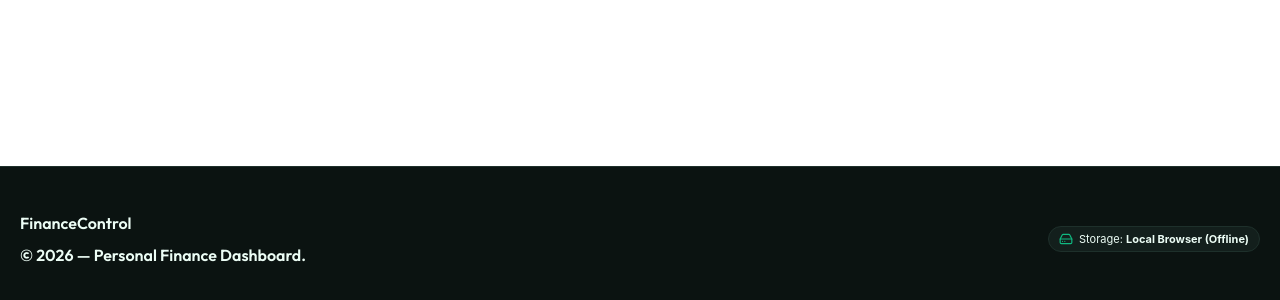
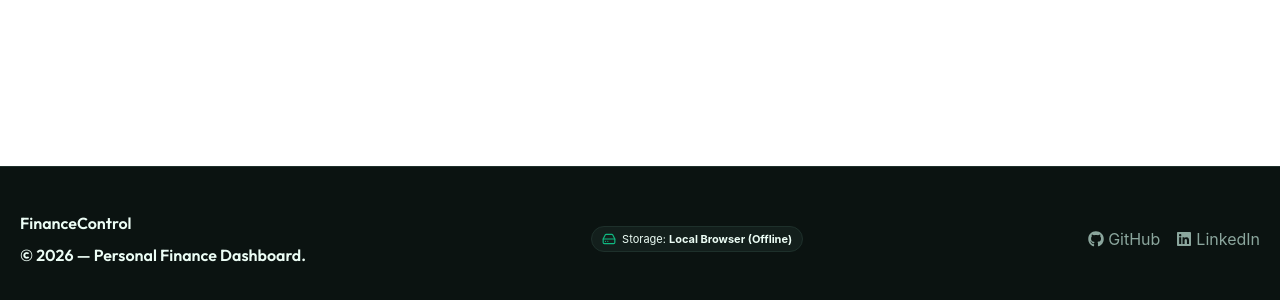
Before and after one commit to daveesin/finance-crud, a React (Vite) app: page / in a window 1280 px wide. Shown: the part 714-1014 px from the top of the page. Built offline with nearby package versions, Linux system fonts and the light colour scheme.

Commit message:
Create a social media section

```diff
--- a/src/components/common/Footer.jsx
+++ b/src/components/common/Footer.jsx
@@ -1,9 +1,11 @@
 import { HardDrive } from "lucide-react"
+import { FaGithub, FaLinkedin } from 'react-icons/fa';
 
 function Footer() {
     return(
         <footer className="border-t border-finance-border py-6 bg-finance-bg">
             <div className="max-w-7xl mx-auto flex justify-between items-center p-5">
+
                 <div className="flex flex-col gap-2 font-semibold text-finance-text font-['Outfit']">
                     <span>FinanceControl</span>
                     <span>&copy; {new Date().getFullYear()} — Personal Finance Dashboard.</span>
@@ -14,6 +16,26 @@ function Footer() {
                     <span className="text-finance-text">Storage: <strong>Local Browser (Offline)</strong></span>
                 </div>
 
+                <div className="flex items-center gap-4 text-finance-muted">
+                    <a
+                        href="https://github.com/daveesin"
+                        target="_blank"
+                        rel="noopener noreferrer"
+                        className="flex items-center gap-1 hover:text-finance-text transition-colors"
+                    >
+                        <FaGithub className="w-4 h-4" />
+                        <span>GitHub</span>
+                    </a>
+                    <a
+                        href="https://www.linkedin.com/in/davi-silva-gonçalves-ba3121250"
+                        target="_blank"
+                        rel="noopener noreferrer"
+                        className="flex items-center gap-1 hover:text-finance-text transition-colors"
+                    >
+                        <FaLinkedin className="w-4 h-4" />
+                        <span>LinkedIn</span>
+                    </a>
+                </div>
 
             </div>
         </footer>
```
